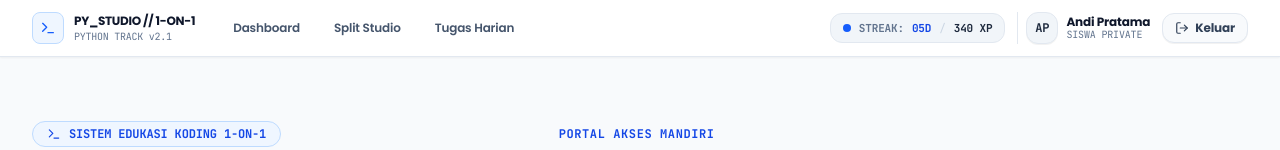
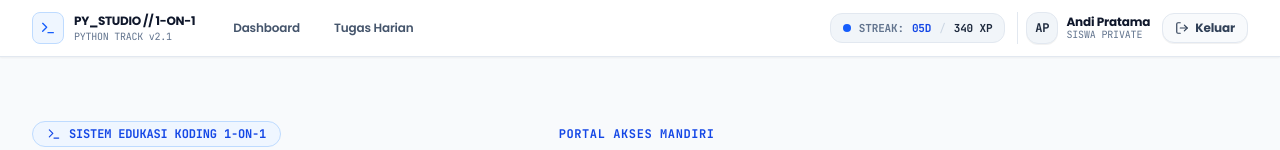
Before and after one commit to Kizker/coding-class-platform, a Next.js app: page / in a window 1280 px wide. Shown: the top 150 px of the page. Built offline with nearby package versions, Linux system fonts and the light colour scheme.

Commit message:
refactor(nav): remove Split Studio from student header navigation

```diff
--- a/src/components/navigation/Navbar.tsx
+++ b/src/components/navigation/Navbar.tsx
@@ -57,16 +57,6 @@ export function Navbar() {
                       }`}
                     >
                       Dashboard
-                    </Link>
-                    <Link
-                      href="/student/learn/4/senin"
-                      className={`px-3.5 py-1.5 rounded-xl transition-all ${
-                        pathname.startsWith("/student/learn")
-                          ? "bg-blue-600 text-white shadow-2xs font-bold"
-                          : "text-slate-600 hover:text-slate-900 hover:bg-slate-100"
-                      }`}
-                    >
-                      Split Studio
                     </Link>
                     <Link
                       href="/student/assignments"
```
